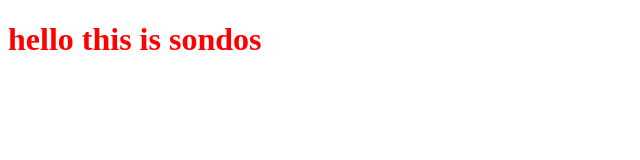
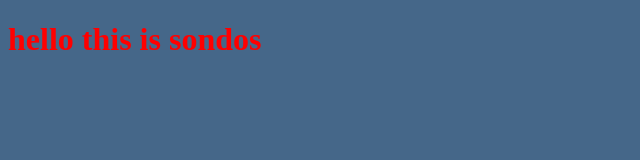
Before and after one commit to sondoskhaled/myProject, a plain HTML site: page index.html in a window 1280 px wide. Shown: the whole page, without its empty margins (0-640 px from the left). Drawn offline with Linux system fonts and the light colour scheme.

Commit message:
changing background color in css file

```diff
--- a/style.css
+++ b/style.css
@@ -1,3 +1,5 @@
 h1{
 color: red;
 }
+body {
+background-color : #456789}
```
